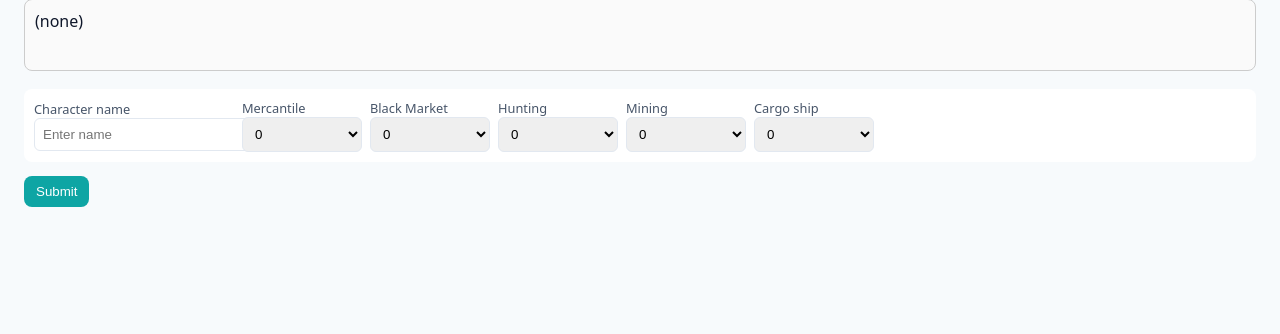
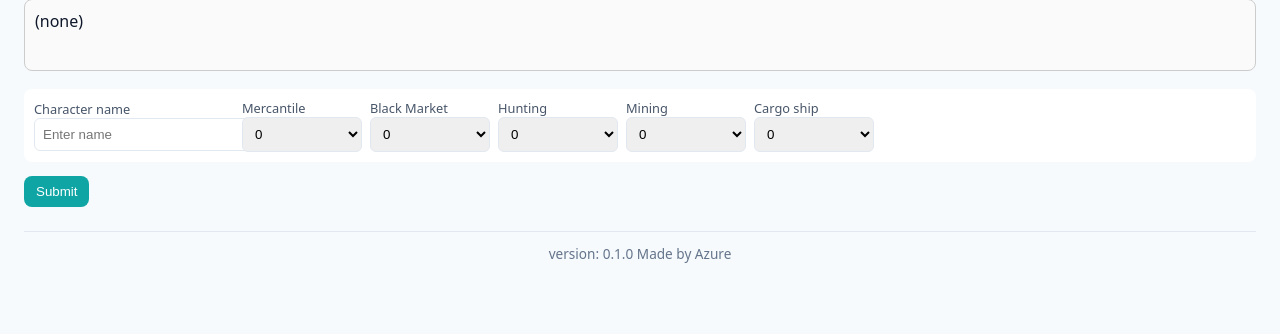
Before and after one commit to NMiraglia05/Pull_Automator, a Flask app: page /set_gathering in a window 1280 px wide. Shown: the part 133-467 px from the top of the page. Run offline with Flask 3, Linux system fonts and the light colour scheme.

Commit message:
Update set_gathering.html

```diff
--- a/templates/set_gathering.html
+++ b/templates/set_gathering.html
@@ -17,6 +17,8 @@
     select{width:100%;padding:8px;border-radius:6px;border:1px solid #e2e8f0}
     .actions{margin-top:14px}
     #selected-box{border:1px solid #ccc;border-radius:8px;padding:10px;background:#fafafa;min-height:50px;margin-bottom:18px}
+    /* Footer styling */
+    footer{margin-top:24px;padding:12px 0;text-align:center;font-size:0.85rem;color:#64748b;border-top:1px solid #e2e8f0}
   </style>
 </head>
 <body>
@@ -110,7 +112,6 @@ form.addEventListener('submit',async e=>{
     character_data:character_data
   };
 
-  // Instead of expecting JSON, we load the rendered HTML page returned by Flask
   const response=await fetch("/submit_gathering",{
     method:"POST",
     headers:{"Content-Type":"application/json"},
@@ -123,5 +124,11 @@ form.addEventListener('submit',async e=>{
   document.close();
 });
 </script>
+
+<!-- Footer -->
+<footer>
+  version: 0.1.0 Made by Azure
+</footer>
+
 </body>
 </html>
```
